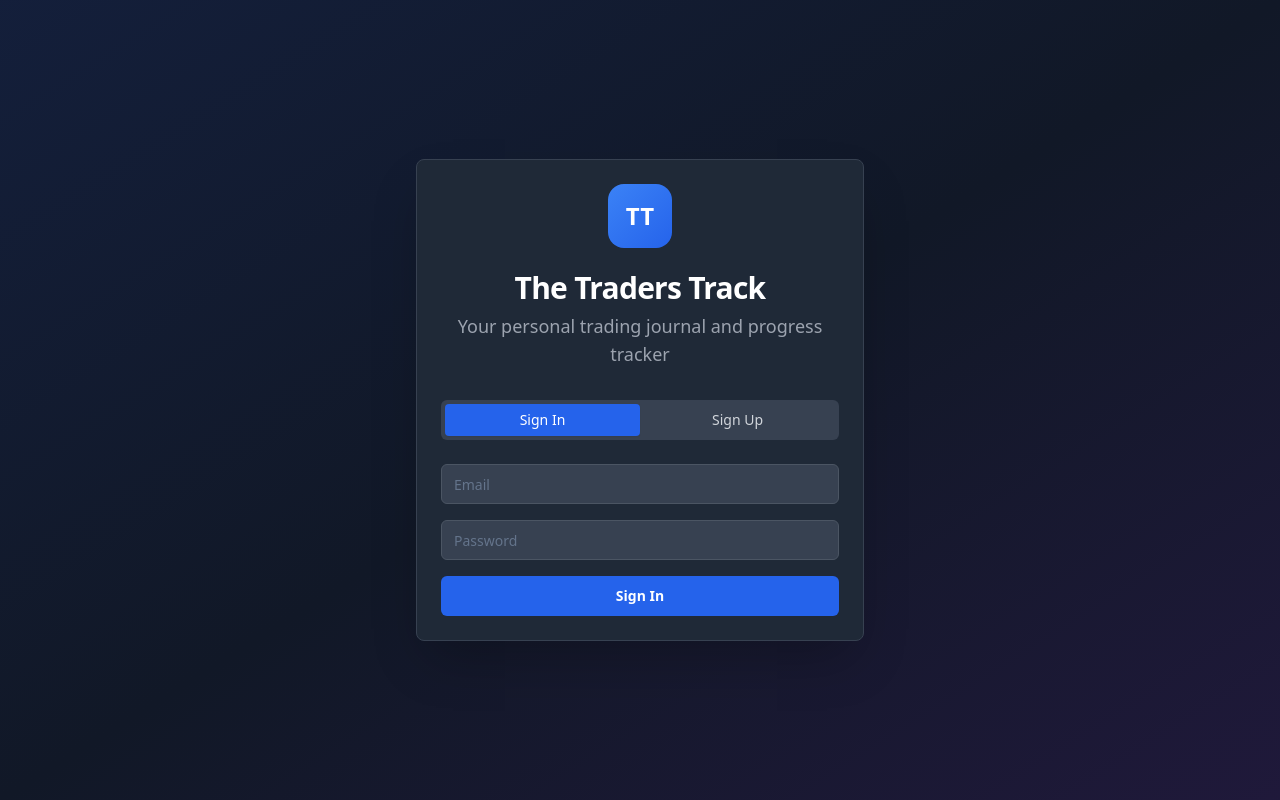
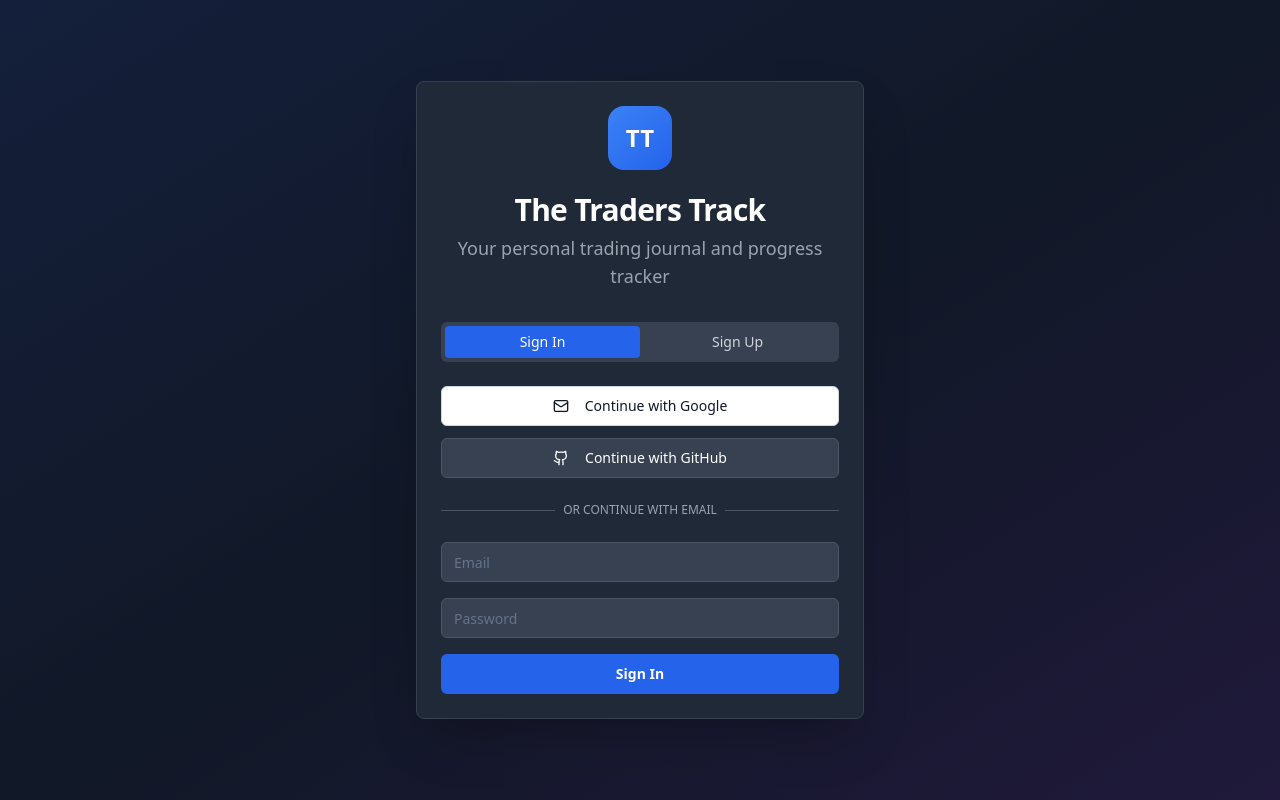
Before and after one commit to JustVic19/the-traders-track, a React (Vite) app: page /auth in a window 1280 px wide. Built offline with nearby package versions, Linux system fonts and the light colour scheme.

Commit message:
Add social login options to auth page
- Added social login buttons (Google, etc.) to the Auth page.
- Implemented Supabase social login functionality.
- Updated UI for social login integration.

```diff
--- a/src/pages/Auth.tsx
+++ b/src/pages/Auth.tsx
@@ -7,6 +7,7 @@ import { Card, CardContent, CardDescription, CardHeader, CardTitle } from '@/com
 import { Tabs, TabsContent, TabsList, TabsTrigger } from '@/components/ui/tabs';
 import { useToast } from '@/hooks/use-toast';
 import { useNavigate } from 'react-router-dom';
+import { Github, Mail } from 'lucide-react';
 
 const Auth = () => {
   const [email, setEmail] = useState('');
@@ -75,6 +76,25 @@ const Auth = () => {
     }
   };
 
+  const handleSocialLogin = async (provider: 'google' | 'github') => {
+    try {
+      const { error } = await supabase.auth.signInWithOAuth({
+        provider,
+        options: {
+          redirectTo: `${window.location.origin}/dashboard`,
+        },
+      });
+
+      if (error) throw error;
+    } catch (error: any) {
+      toast({
+        title: "Error",
+        description: error.message,
+        variant: "destructive",
+      });
+    }
+  };
+
   return (
     <div className="min-h-screen bg-gray-900 flex items-center justify-center p-4">
       <div className="absolute inset-0 bg-gradient-to-br from-blue-900/20 via-gray-900 to-purple-900/20"></div>
@@ -110,6 +130,35 @@ const Auth = () => {
             </TabsList>
 
             <TabsContent value="signin" className="mt-6">
+              {/* Social Login Buttons */}
+              <div className="space-y-3 mb-6">
+                <Button
+                  onClick={() => handleSocialLogin('google')}
+                  variant="outline"
+                  className="w-full bg-white hover:bg-gray-50 text-gray-900 border-gray-300"
+                >
+                  <Mail className="w-4 h-4 mr-2" />
+                  Continue with Google
+                </Button>
+                <Button
+                  onClick={() => handleSocialLogin('github')}
+                  variant="outline"
+                  className="w-full bg-gray-700 hover:bg-gray-600 text-white border-gray-600"
+                >
+                  <Github className="w-4 h-4 mr-2" />
+                  Continue with GitHub
+                </Button>
+              </div>
+
+              <div className="relative mb-6">
+                <div className="absolute inset-0 flex items-center">
+                  <span className="w-full border-t border-gray-600" />
+                </div>
+                <div className="relative flex justify-center text-xs uppercase">
+                  <span className="bg-gray-800 px-2 text-gray-400">Or continue with email</span>
+                </div>
+              </div>
+
               <form onSubmit={handleSignIn} className="space-y-4">
                 <div className="space-y-4">
                   <div>
@@ -144,6 +193,35 @@ const Auth = () => {
             </TabsContent>
 
             <TabsContent value="signup" className="mt-6">
+              {/* Social Login Buttons */}
+              <div className="space-y-3 mb-6">
+                <Button
+                  onClick={() => handleSocialLogin('google')}
+                  variant="outline"
+                  className="w-full bg-white hover:bg-gray-50 text-gray-900 border-gray-300"
+                >
+                  <Mail className="w-4 h-4 mr-2" />
+                  Continue with Google
+                </Button>
+                <Button
+                  onClick={() => handleSocialLogin('github')}
+                  variant="outline"
+                  className="w-full bg-gray-700 hover:bg-gray-600 text-white border-gray-600"
+                >
+                  <Github className="w-4 h-4 mr-2" />
+                  Continue with GitHub
+                </Button>
+              </div>
+
+              <div className="relative mb-6">
+                <div className="absolute inset-0 flex items-center">
+                  <span className="w-full border-t border-gray-600" />
+                </div>
+                <div className="relative flex justify-center text-xs uppercase">
+                  <span className="bg-gray-800 px-2 text-gray-400">Or continue with email</span>
+                </div>
+              </div>
+
               <form onSubmit={handleSignUp} className="space-y-4">
                 <div className="space-y-4">
                   <div>
```
